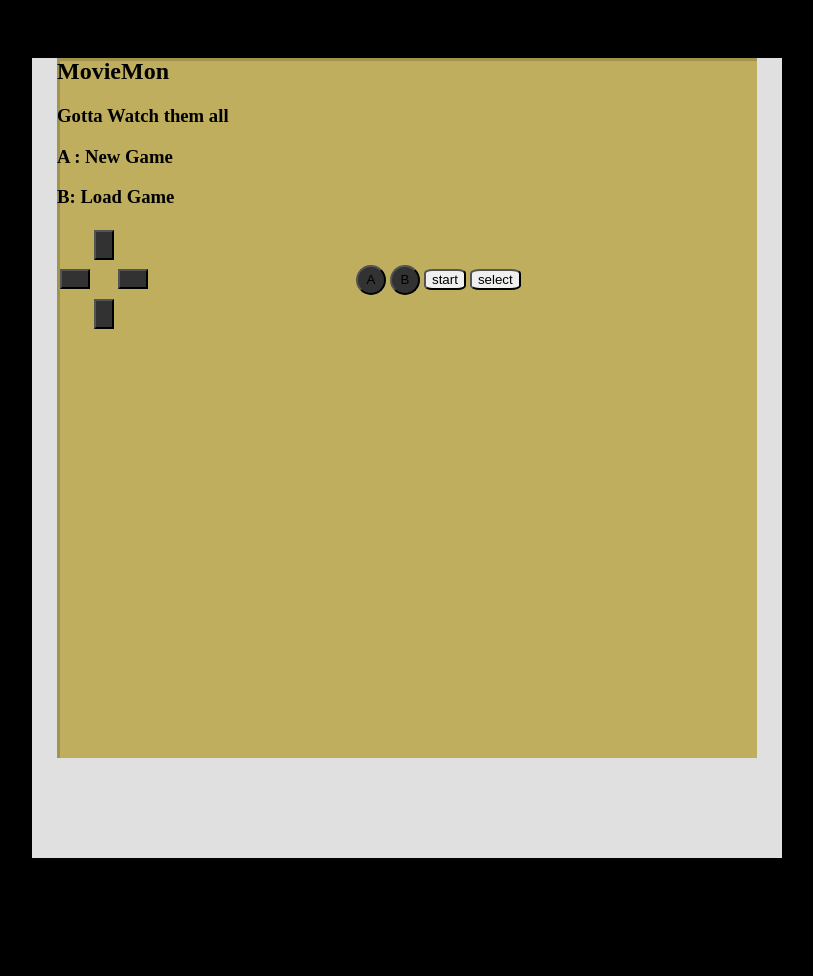
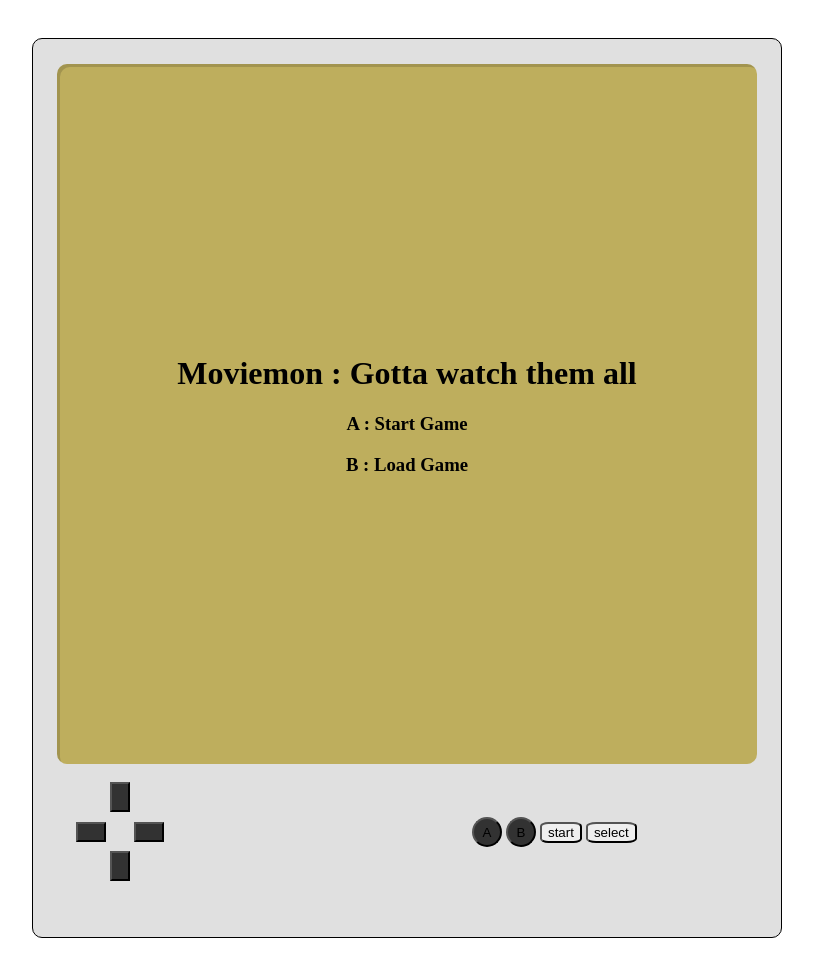
Before and after one commit to msicot/rush00, a Django app: page / in a window 1280 px wide. Shown: the whole page, without its empty margins (233-1046 px from the left). Before the commit the page ends 858 px from the top, so only its background shows below. Run offline with Django 3.2, Linux system fonts and the light colour scheme.

Commit message:
push to work

```diff
--- a/common/static/game/style.css
+++ b/common/static/game/style.css
@@ -1,5 +1,5 @@
 body {
-	background-color: black;
+	background-color: white;
 }
 
 
@@ -8,12 +8,21 @@ body {
 	padding: 30px;
 }
 
+.menu{
+	text-align:center;
+}
+div{
+	box-sizing: border-box;
+}
 .gb
 {
+	padding-top: 25px;
 	background-color: #e0e0e0;
 	margin: auto;
 	width: 750px;
-	height: 800px;
+	height: 900px;
+	border-radius:10px;
+	border:1px solid black;
 }
 
 .screen{
@@ -22,12 +31,13 @@ body {
 	width: 700px;
 	height: 700px;
 	box-shadow: inset 3px 3px rgba(0,0,0,0.15);
+	display: flex;
+	justify-content: center;
+	align-items: center;
+	border-radius:10px;
+	margin-bottom: 15px;
 }
 
-.start_screen{
-	margin:auto;
-
-}
 .btn {
 	border-radius: 50%;
 	height:30px;
@@ -58,3 +68,17 @@ body {
 	height:20px;
 	width:30px;
 }
+
+img{
+	max-width:100%;
+	max-height:100%
+}
+
+#corentin{
+	padding:0px 40px 0px 40px;
+}
+.map{
+	width:100%;
+	height:100%;
+	border-collapse:collapse;
+}
--- a/game/templates/game/base.html
+++ b/game/templates/game/base.html
@@ -14,13 +14,13 @@
 				{% block screen %}
 					<div class="screen">
 				{% endblock %}
-				<form method='post'>
+					</div>
+				<form method='POST'>
 					{% csrf_token %}
-				<table>
-					<!-- CASE 1 -->
+				<table >
 					<tr>
 						<div>
-							<table>
+							<table id='corentin'>
 								<tr>
 									<td class="croix"> </td>
 									<td class="croix"><button class="dir hauteur" type="submit" name='action' value='haut'></button> </td>
@@ -30,9 +30,9 @@
 									<td class="croix"><button class="dir cote" type="submit" name='action' value='gauche'></button> </td>
 									<td class="croix"> </td>
 									<td class="croix"><button class="dir cote" type="submit" name='action' value='droite'></button> </td>
-									<td class="croix" style="width:200px" > </td>
+									<td class="croix" style="width:300px" > </td>
 									<td>
-										<button class="btn" type='submit' name='action' value='A'>A</button>
+										<button class="btn" type='submit' name='action' value='A' href="{% url 'worldmap'%}">A</button>
 										<button class="btn" type='submit' name='action' value='B'>B</button>
 									</td>
 									<td>
@@ -47,11 +47,6 @@
 								</tr>
 							</table>
 						</div>
-						<div>
-							<table>
-
-							</table>
-						</div>
 					</tr>
 				</table>
 				</form>
--- a/game/templates/game/index.html
+++ b/game/templates/game/index.html
@@ -2,12 +2,9 @@
 
 {% block screen %}
 <div class="screen">
-	<div class="start_screen">
-	<h2>MovieMon</h2>
-	<p>
-	<h3> Gotta Watch them all <h3>
-			<p>A : New Game</p>
-			<p>B: Load Game </p>
-	</p>
+	<div class=menu>
+		<h1> Moviemon : Gotta watch them all</h1>
+		<h3>A : Start Game</h3>
+		<h3>B : Load Game</h3>
 	</div>
 {% endblock %}
--- a/game/urls.py
+++ b/game/urls.py
@@ -3,4 +3,5 @@ from . import views
 
 urlpatterns = [
         path('', views.index, name='index'),
+        path('worldmap', views.worldmap, name='worldmap'),
         ]
--- a/game/views.py
+++ b/game/views.py
@@ -1,11 +1,19 @@
-from django.shortcuts import render, HttpResponse
+from django.shortcuts import render, HttpResponse, redirect
+from django.conf import settings
 
 def index(request):
     if request.method == 'POST':
         r = request.POST['action']
         if r:
             if  r == 'A':
-                return render(request, 'game/map.html')
+                # Permet de rediriger lorsque il y a changement d'url
+                return redirect('worldmap')
     return render(request, 'game/index.html')
 
-# Create your views here.
+def worldmap(request):
+    print("Worldmap function")
+    content = {
+        'size': range(settings.GAME_CONFIG['size']),
+
+    }
+    return render(request, 'game/map.html', content)
```
Also changed, not shown: game/templates/game/map.html (+13 -0 lines), 1 other file.
